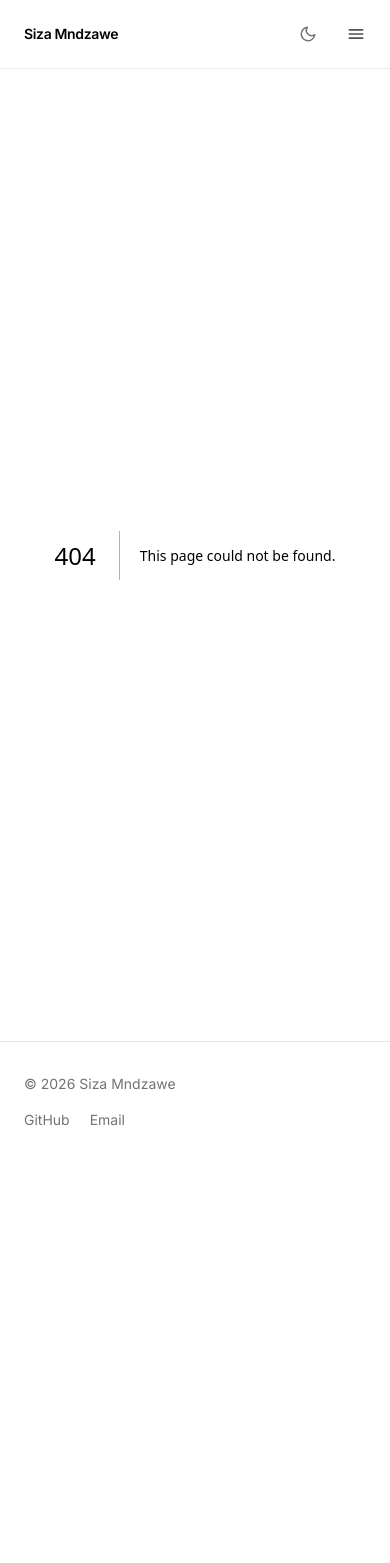
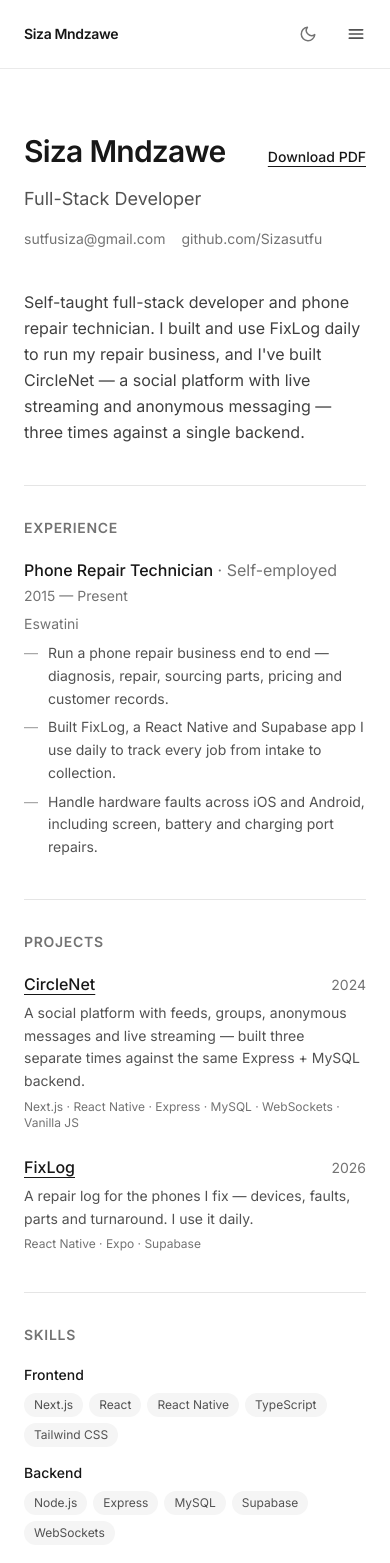
Before and after one commit to Sizasutfu/siza-portfolio, a Next.js app: page /cv in a window 390 px wide. Before the commit this address had no page. Shown: the top 1563 px of the page. Before the commit the page ends 1162 px from the top, so only its background shows below. Built offline with nearby package versions, Linux system fonts and the light colour scheme.

Commit message:
Add CV link to navbar and adjust responsive breakpoint

```diff
--- /dev/null
+++ b/src/app/cv/page.tsx
@@ -0,0 +1,159 @@
+import type { Metadata } from "next";
+import Link from "next/link";
+import { projects } from "@/data/projects";
+import {
+  summary,
+  experience,
+  education,
+  skillGroups,
+} from "@/data/cv";
+
+export const metadata: Metadata = {
+  title: "CV",
+  description: "Siza Mndzawe — full-stack developer. Experience, projects and skills.",
+};
+
+function Section({
+  title,
+  children,
+}: {
+  title: string;
+  children: React.ReactNode;
+}) {
+  return (
+    <section className="space-y-5 border-t border-neutral-200 pt-8 dark:border-neutral-800">
+      <h2 className="text-sm font-semibold tracking-wider text-neutral-500 uppercase dark:text-neutral-400">
+        {title}
+      </h2>
+      {children}
+    </section>
+  );
+}
+
+function Entry({ entry }: { entry: (typeof experience)[number] }) {
+  return (
+    <div className="space-y-2">
+      <div className="flex flex-wrap items-baseline justify-between gap-x-4 gap-y-1">
+        <h3 className="font-medium">
+          {entry.role}
+          <span className="font-normal text-neutral-500"> · {entry.org}</span>
+        </h3>
+        <span className="text-sm text-neutral-500">{entry.period}</span>
+      </div>
+      {entry.location && (
+        <p className="text-sm text-neutral-500">{entry.location}</p>
+      )}
+      {entry.points.length > 0 && (
+        <ul className="space-y-1.5 text-sm leading-relaxed text-neutral-600 dark:text-neutral-400">
+          {entry.points.map((point) => (
+            <li key={point} className="flex gap-2.5">
+              <span aria-hidden="true" className="text-neutral-400">
+                —
+              </span>
+              <span>{point}</span>
+            </li>
+          ))}
+        </ul>
+      )}
+    </div>
+  );
+}
+
+export default function CVPage() {
+  return (
+    <div className="space-y-10">
+      <header className="space-y-4">
+        <div className="flex flex-wrap items-baseline justify-between gap-4">
+          <h1 className="text-3xl font-semibold tracking-tight sm:text-4xl">
+            Siza Mndzawe
+          </h1>
+          <a
+            href="/mycv.pdf"
+            className="text-sm font-medium underline underline-offset-4 transition hover:opacity-70"
+          >
+            Download PDF
+          </a>
+        </div>
+
+        <p className="text-lg text-neutral-600 dark:text-neutral-400">
+          Full-Stack Developer
+        </p>
+
+        <p className="flex flex-wrap gap-x-4 gap-y-1 text-sm text-neutral-500">
+          <a href="mailto:sutfusiza@gmail.com" className="transition hover:text-neutral-900 dark:hover:text-neutral-100">
+            sutfusiza@gmail.com
+          </a>
+          <a href="https://github.com/Sizasutfu" target="_blank" rel="noreferrer" className="transition hover:text-neutral-900 dark:hover:text-neutral-100">
+            github.com/Sizasutfu
+          </a>
+        </p>
+      </header>
+
+      <section className="leading-relaxed text-neutral-700 dark:text-neutral-300">
+        <p>{summary}</p>
+      </section>
+
+      <Section title="Experience">
+        <div className="space-y-8">
+          {experience.map((entry) => (
+            <Entry key={`${entry.role}-${entry.org}`} entry={entry} />
+          ))}
+        </div>
+      </Section>
+
+      <Section title="Projects">
+        <div className="space-y-6">
+          {projects.map((project) => (
+            <div key={project.slug} className="space-y-1.5">
+              <div className="flex flex-wrap items-baseline justify-between gap-x-4">
+                <h3 className="font-medium">
+                  <Link
+                    href={`/projects/${project.slug}`}
+                    className="underline underline-offset-4 transition hover:opacity-70"
+                  >
+                    {project.title}
+                  </Link>
+                </h3>
+                <span className="text-sm text-neutral-500">{project.year}</span>
+              </div>
+              <p className="text-sm leading-relaxed text-neutral-600 dark:text-neutral-400">
+                {project.description}
+              </p>
+              <p className="text-xs text-neutral-500">
+                {project.tags.join(" · ")}
+              </p>
+            </div>
+          ))}
+        </div>
+      </Section>
+
+      <Section title="Skills">
+        <dl className="space-y-4">
+          {skillGroups.map((group) => (
+            <div key={group.label} className="space-y-2">
+              <dt className="text-sm font-medium">{group.label}</dt>
+              <dd className="flex flex-wrap gap-1.5">
+                {group.items.map((item) => (
+                  <span
+                    key={item}
+                    className="rounded-full bg-neutral-100 px-2.5 py-1 text-xs text-neutral-600 dark:bg-neutral-800 dark:text-neutral-400"
+                  >
+                    {item}
+                  </span>
+                ))}
+              </dd>
+            </div>
+          ))}
+        </dl>
+      </Section>
+
+      <Section title="Education">
+        <div className="space-y-6">
+          {education.map((entry) => (
+            <Entry key={`${entry.role}-${entry.org}`} entry={entry} />
+          ))}
+        </div>
+      </Section>
+    </div>
+  );
+}
--- a/src/components/Navbar.tsx
+++ b/src/components/Navbar.tsx
@@ -10,6 +10,7 @@ const links = [
   { href: "/projects", label: "Projects" },
   { href: "/blog", label: "Blog" },
   { href: "/about", label: "About" },
+  { href: "/cv", label: "CV" },
   { href: "/contact", label: "Contact" },
 ];
 
@@ -34,7 +35,7 @@ export default function Navbar() {
     href === "/" ? pathname === "/" : pathname.startsWith(href);
 
   const linkClass = (href: string) =>
-    `rounded-md px-2.5 py-1.5 transition sm:px-3 ${
+    `rounded-md px-2 py-1.5 transition lg:px-3 ${
       isActive(href)
         ? "bg-neutral-100 font-medium text-neutral-900 dark:bg-neutral-800 dark:text-neutral-100"
         : "text-neutral-500 hover:text-neutral-900 dark:text-neutral-400 dark:hover:text-neutral-100"
@@ -58,7 +59,7 @@ export default function Navbar() {
         </Link>
 
         {/* Desktop links */}
-        <div className="hidden items-center gap-1 sm:flex sm:gap-2">
+        <div className="hidden items-center gap-1 lg:flex">
           {links.map((link) => (
             <Link
               key={link.href}
@@ -79,14 +80,32 @@ export default function Navbar() {
           aria-expanded={open}
           aria-controls="mobile-menu"
           aria-label={open ? "Close menu" : "Open menu"}
-          className="-mr-2 inline-flex h-9 w-9 items-center justify-center rounded-md text-neutral-600 transition hover:bg-neutral-100 sm:hidden dark:text-neutral-400 dark:hover:bg-neutral-800"
+          className="-mr-2 inline-flex h-9 w-9 items-center justify-center rounded-md text-neutral-600 transition hover:bg-neutral-100 lg:hidden dark:text-neutral-400 dark:hover:bg-neutral-800"
         >
           {open ? (
-            <svg width="20" height="20" viewBox="0 0 24 24" fill="none" stroke="currentColor" strokeWidth="2" strokeLinecap="round" aria-hidden="true">
+            <svg
+              width="20"
+              height="20"
+              viewBox="0 0 24 24"
+              fill="none"
+              stroke="currentColor"
+              strokeWidth="2"
+              strokeLinecap="round"
+              aria-hidden="true"
+            >
               <path d="M6 6l12 12M18 6L6 18" />
             </svg>
           ) : (
-            <svg width="20" height="20" viewBox="0 0 24 24" fill="none" stroke="currentColor" strokeWidth="2" strokeLinecap="round" aria-hidden="true">
+            <svg
+              width="20"
+              height="20"
+              viewBox="0 0 24 24"
+              fill="none"
+              stroke="currentColor"
+              strokeWidth="2"
+              strokeLinecap="round"
+              aria-hidden="true"
+            >
               <path d="M4 7h16M4 12h16M4 17h16" />
             </svg>
           )}
@@ -96,8 +115,8 @@ export default function Navbar() {
       {/* Mobile panel */}
       <div
         id="mobile-menu"
-        className={`overflow-hidden transition-[max-height,opacity] duration-300 ease-in-out sm:hidden ${
-          open ? "max-h-64 opacity-100" : "max-h-0 opacity-0"
+        className={`overflow-hidden transition-[max-height,opacity] duration-300 ease-in-out lg:hidden ${
+          open ? "max-h-96 opacity-100" : "max-h-0 opacity-0"
         }`}
       >
         <div className="flex flex-col gap-1 px-6 pt-1 pb-4">
--- /dev/null
+++ b/src/data/cv.ts
@@ -0,0 +1,41 @@
+export type CVEntry = {
+  role: string;
+  org: string;
+  period: string;
+  location?: string;
+  points: string[];
+};
+
+export const summary =
+  "Self-taught full-stack developer and phone repair technician. I built and use FixLog daily to run my repair business, and I've built CircleNet — a social platform with live streaming and anonymous messaging — three times against a single backend.";
+
+export const experience: CVEntry[] = [
+  {
+    role: "Phone Repair Technician",
+    org: "Self-employed",
+    period: "2015 — Present",
+    location: "Eswatini",
+    points: [
+      "Run a phone repair business end to end — diagnosis, repair, sourcing parts, pricing and customer records.",
+      "Built FixLog, a React Native and Supabase app I use daily to track every job from intake to collection.",
+      "Handle hardware faults across iOS and Android, including screen, battery and charging port repairs.",
+    ],
+  },
+];
+
+export const education: CVEntry[] = [];
+
+export const skillGroups = [
+  {
+    label: "Frontend",
+    items: ["Next.js", "React", "React Native", "TypeScript", "Tailwind CSS"],
+  },
+  {
+    label: "Backend",
+    items: ["Node.js", "Express", "MySQL", "Supabase", "WebSockets"],
+  },
+  {
+    label: "Tooling",
+    items: ["Git", "Expo", "Vercel"],
+  },
+];
```
